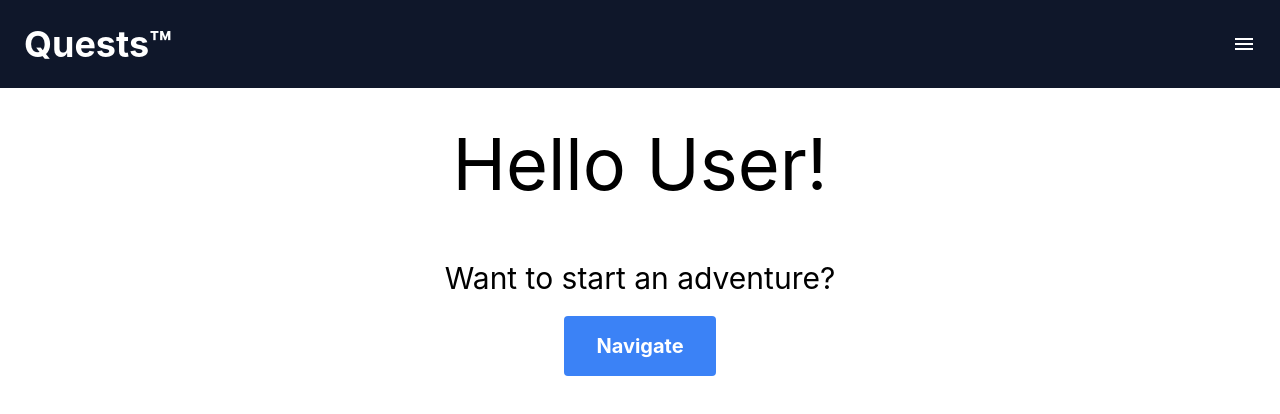
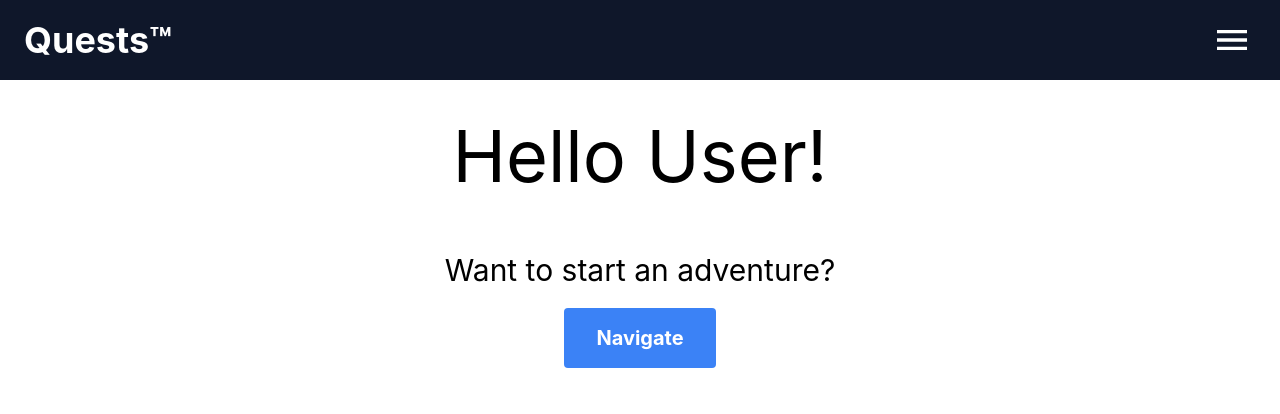
Before and after one commit to nnhphong/GrassQuest, a React (Vite) app in the folder frontend/: page / in a window 1280 px wide. Shown: the top 414 px of the page. Built offline with nearby package versions, Linux system fonts and the light colour scheme.

Commit message:
Make menu button bigge

```diff
--- a/frontend/src/Navbar.jsx
+++ b/frontend/src/Navbar.jsx
@@ -3,13 +3,13 @@ import Menu from "./assets/Menu.svg"
 function Navbar({setView}) {
   return (
     <>
-       <header className="bg-slate-900 py-3 lg:py-4 sticky z-[9999] top-0 px-2" id="home">
-            <div className="container px-4 mx-auto flex items-center">
+       <header className="bg-slate-900 py-3 lg:py-4 sticky z-[9999] top-0 px-2 h-20" id="home">
+            <div className="container px-4 mx-auto flex items-center h-full w-full">
                 <div className="flex justify-between items-center">
                     <h1 className="text-white font-bold text-4xl py-2"  onClick={() => setView("home")}>Quests™</h1>
                 </div>
-                <div className="text-white flex flex-row ml-auto mt-0">
-                    <img src={Menu}/>
+                <div className="text-white flex flex-row ml-auto mt-0 h-full">
+                    <img className="h-9/12 p-1" src={Menu}/>
                 </div>
             </div>
         </header>
```
